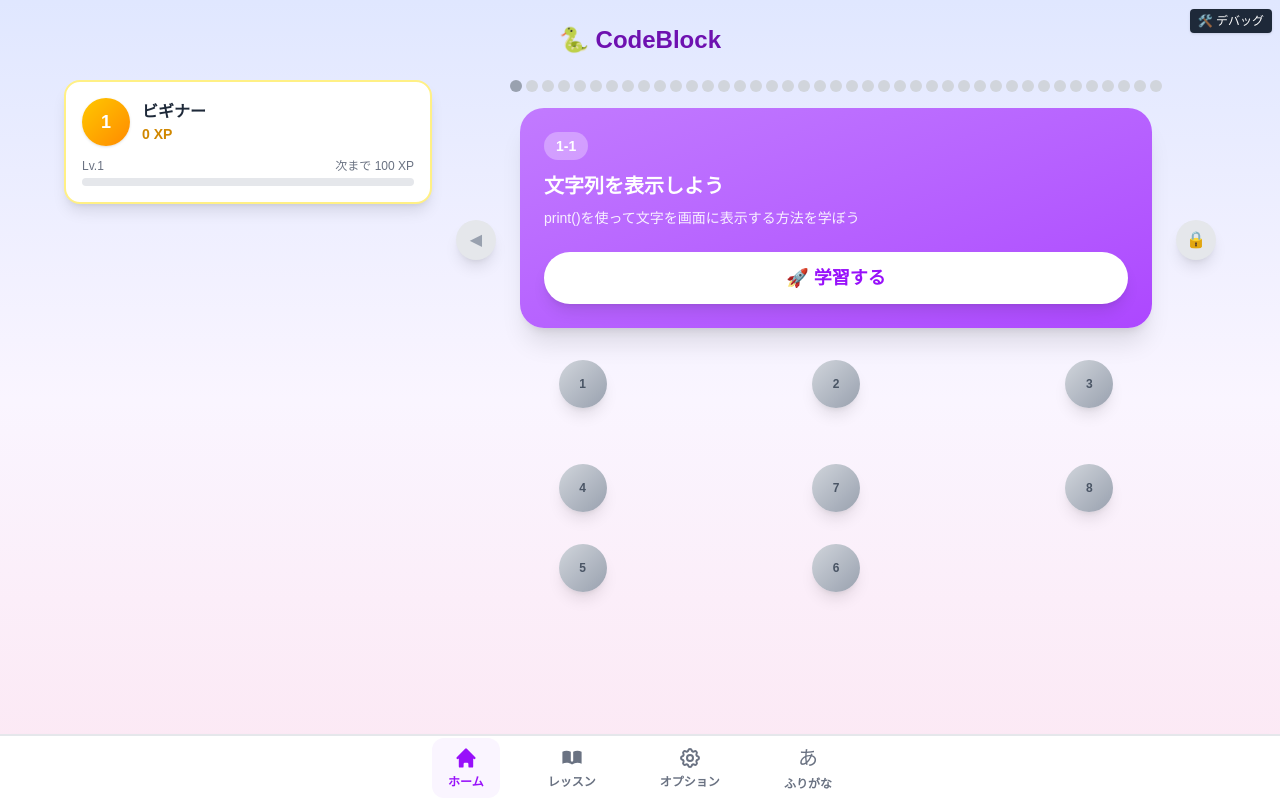
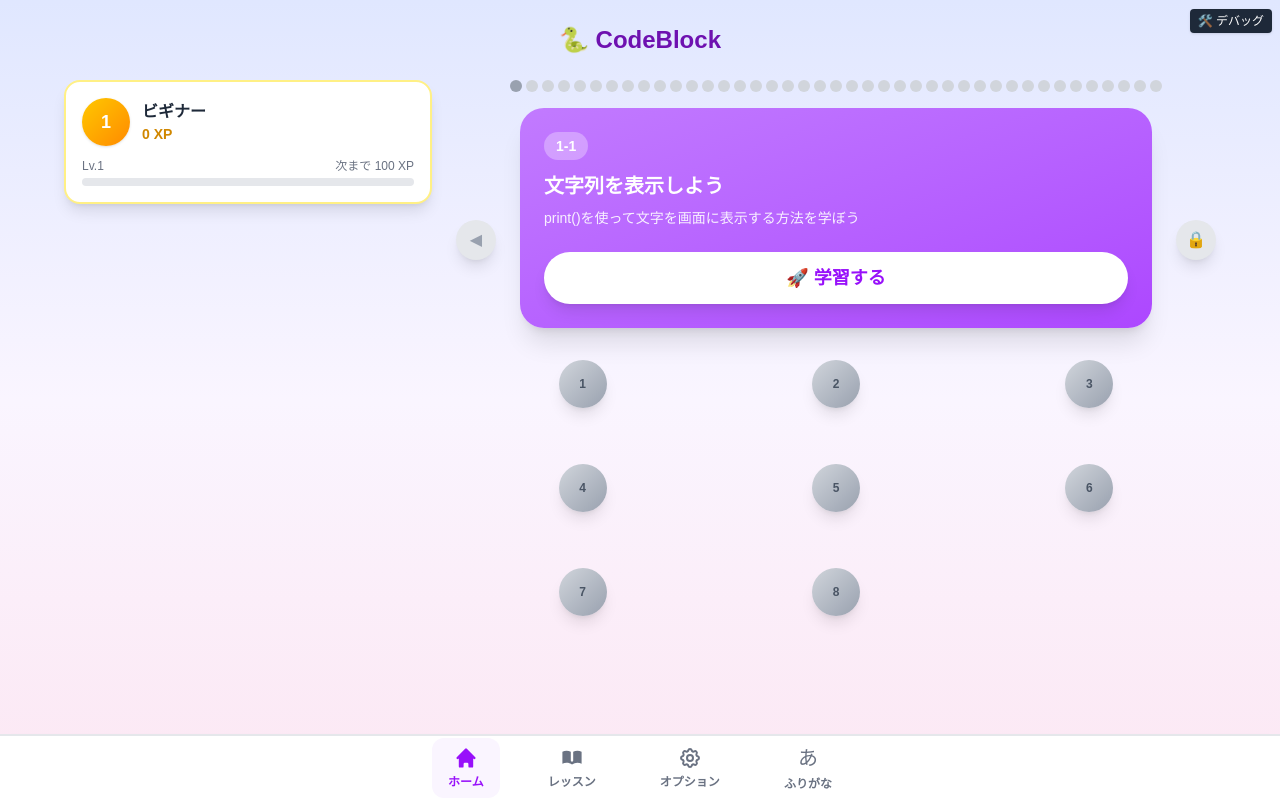
Before and after one commit to plusone03120717-maker/codeblock, a Next.js app: page / in a window 1280 px wide. Built offline with nearby package versions, Linux system fonts and the light colour scheme.

Commit message:
fix: ホーム画面のユニットボタン配置を修正（グリッドレイアウト、順番修正）

```diff
--- a/src/app/page.tsx
+++ b/src/app/page.tsx
@@ -352,6 +352,7 @@
                       "bg-green-500",    // unit 5
                       "bg-indigo-500",   // unit 6
                       "bg-cyan-500",     // unit 7
+                      "bg-teal-500",     // unit 8
                     ];
                     const colorIndex = (lesson.unitNumber - 1) % colors.length;
                     const lessonColor = colors[colorIndex];
@@ -404,6 +405,7 @@
               "from-green-400 to-green-500",
               "from-indigo-400 to-indigo-500",
               "from-cyan-400 to-cyan-500",
+              "from-teal-400 to-teal-500",
             ];
             const colorIndex = (lesson.unitNumber - 1) % colors.length;
             const bgColor = isLocked ? "from-gray-400 to-gray-500" : colors[colorIndex];
@@ -544,6 +546,7 @@
                 "from-green-400 to-green-500",    // unit 5
                 "from-indigo-400 to-indigo-500",  // unit 6
                 "from-cyan-400 to-cyan-500",      // unit 7
+                "from-teal-400 to-teal-500",      // unit 8
               ];
               const unitColorIndex = (unit - 1) % unitColors.length;
               const unitColor = unitColors[unitColorIndex];
@@ -609,11 +612,23 @@
               );
             };
 
+            // ユニット名を取得するヘルパー関数
+            const getUnitName = (unit: number) => {
+              if (unit === 1) return "print";
+              if (unit === 2) return <FW word="変数" />;
+              if (unit === 3) return <>データ<F reading="がた">型</F></>;
+              if (unit === 4) return <>条件<F reading="ぶんき">分岐</F></>;
+              if (unit === 5) return "ループ";
+              if (unit === 6) return "リスト";
+              if (unit === 7) return <>関数の基本</>;
+              if (unit === 8) return <>戻り値と応用</>;
+              return "";
+            };
+
             return (
               <div className="space-y-6">
                 {/* 1行目: ユニット1-3 */}
                 <div className="relative">
-                  {/* ポイント */}
                   <div className="relative grid grid-cols-3 gap-0">
                     {firstRowUnits.map((unit) => {
                       const unitLessons = lessons.filter(l => l.unitNumber === unit);
@@ -621,47 +636,20 @@
                       const isUnitComplete = completedInUnit === unitLessons.length && unitLessons.length > 0;
                       const unitProgress = unitLessons.length > 0 ? (completedInUnit / unitLessons.length) * 100 : 0;
 
-                      const unitName = unit === 1 ? "print" :
-                                      unit === 2 ? <FW word="変数" /> :
-                                      unit === 3 ? <>データ<F reading="がた">型</F></> :
-                                      unit === 7 ? <>関数の基本</> : "";
-
                       return (
                         <div key={unit} className="flex justify-center">
-                          {renderUnitPoint(unit, unitLessons, completedInUnit, isUnitComplete, unitProgress, unitName)}
+                          {renderUnitPoint(unit, unitLessons, completedInUnit, isUnitComplete, unitProgress, getUnitName(unit))}
                         </div>
                       );
                     })}
                   </div>
                 </div>
 
-                {/* 2行目: ユニット4-6（折り返し） */}
+                {/* 2行目: ユニット4-6 */}
                 {secondRowUnits.length > 0 && (
                   <div className="relative">
-                    {/* ポイント */}
                     <div className="relative grid grid-cols-3 gap-0">
-                      {/* ユニット4を左に配置 */}
-                      {secondRowUnits.map((unit) => {
-                        if (unit === 5 || unit === 6) return null; // ユニット5と6は後で配置
-
-                        const unitLessons = lessons.filter(l => l.unitNumber === unit);
-                        const completedInUnit = unitLessons.filter(l => completedLessons.includes(l.id)).length;
-                        const isUnitComplete = completedInUnit === unitLessons.length && unitLessons.length > 0;
-                        const unitProgress = unitLessons.length > 0 ? (completedInUnit / unitLessons.length) * 100 : 0;
-
-                        const unitName = unit === 4 ? <>条件<F reading="ぶんき">分岐</F></> :
-                                        unit === 7 ? <>関数の基本</> : "";
-
-                        return (
-                          <div key={unit} className="flex justify-center">
-                            {renderUnitPoint(unit, unitLessons, completedInUnit, isUnitComplete, unitProgress, unitName)}
-                          </div>
-                        );
-                      })}
-
-                      {/* 中央にユニット5を配置 */}
-                      {secondRowUnits.includes(5) && (() => {
-                        const unit = 5;
+                      {secondRowUnits.slice(0, 3).map((unit) => {
                         const unitLessons = lessons.filter(l => l.unitNumber === unit);
                         const completedInUnit = unitLessons.filter(l => completedLessons.includes(l.id)).length;
                         const isUnitComplete = completedInUnit === unitLessons.length && unitLessons.length > 0;
@@ -669,14 +657,19 @@
 
                         return (
                           <div key={unit} className="flex justify-center">
-                            {renderUnitPoint(unit, unitLessons, completedInUnit, isUnitComplete, unitProgress, "ループ")}
+                            {renderUnitPoint(unit, unitLessons, completedInUnit, isUnitComplete, unitProgress, getUnitName(unit))}
                           </div>
                         );
-                      })()}
+                      })}
+                    </div>
+                  </div>
+                )}
 
-                      {/* 右にユニット6を配置 */}
-                      {secondRowUnits.includes(6) && (() => {
-                        const unit = 6;
+                {/* 3行目: ユニット7以降（ある場合） */}
+                {secondRowUnits.length > 3 && (
+                  <div className="relative">
+                    <div className="relative grid grid-cols-3 gap-0">
+                      {secondRowUnits.slice(3, 6).map((unit) => {
                         const unitLessons = lessons.filter(l => l.unitNumber === unit);
                         const completedInUnit = unitLessons.filter(l => completedLessons.includes(l.id)).length;
                         const isUnitComplete = completedInUnit === unitLessons.length && unitLessons.length > 0;
@@ -684,10 +677,10 @@
 
                         return (
                           <div key={unit} className="flex justify-center">
-                            {renderUnitPoint(unit, unitLessons, completedInUnit, isUnitComplete, unitProgress, "リスト")}
+                            {renderUnitPoint(unit, unitLessons, completedInUnit, isUnitComplete, unitProgress, getUnitName(unit))}
                           </div>
                         );
-                      })()}
+                      })}
                     </div>
                   </div>
                 )}
```
